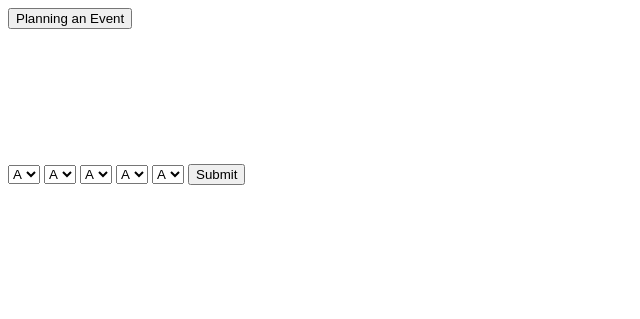
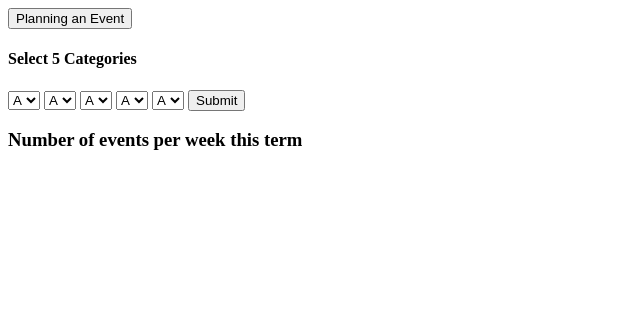
Before and after one commit to ankit8697/Event-Tiller, a Flask app: template templates/graph.html in a window 1280 px wide. Shown: the top 319 px of the page, without its empty margins (0-640 px from the left). Run offline with Flask 2, Linux system fonts and the light colour scheme; the template is opened without the code that fills it, so the values that code supplies are empty; some libraries are stand-ins or nearby versions.

Commit message:
some titles

```diff
--- a/templates/graph.html
+++ b/templates/graph.html
@@ -10,6 +10,7 @@
 <body>
     <button onclick="location.href='index.html'" href="index.html">Planning an Event</button>
     <div id='analysis'>
+        <h4>Select 5 Categories</h4>
         <select id='tag1'>
             <Option value='A'>A</Option>
             <Option value='B'>B</Option>
@@ -41,8 +42,9 @@
             <Option value='D'>D</Option>
         </select>
         <button onclick="submitTags()">Submit</button>
-        <canvas id='graph' width='80' hight='40'></canvas>
     </div>
+    <h3>Number of events per week this term</h3>
+    <canvas id='graph' width='80' hight='40'></canvas>
 	<p id='lee'> </p>
 </body>
 <script>
```
